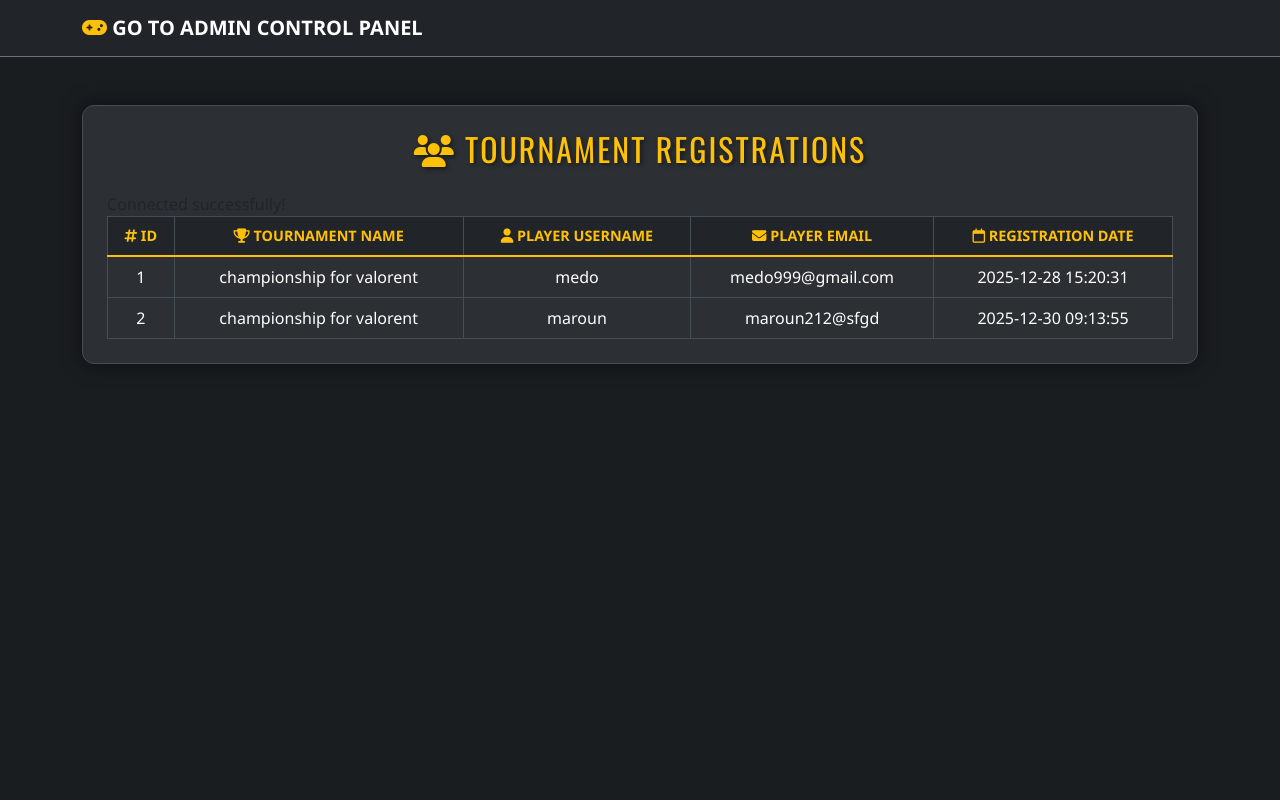
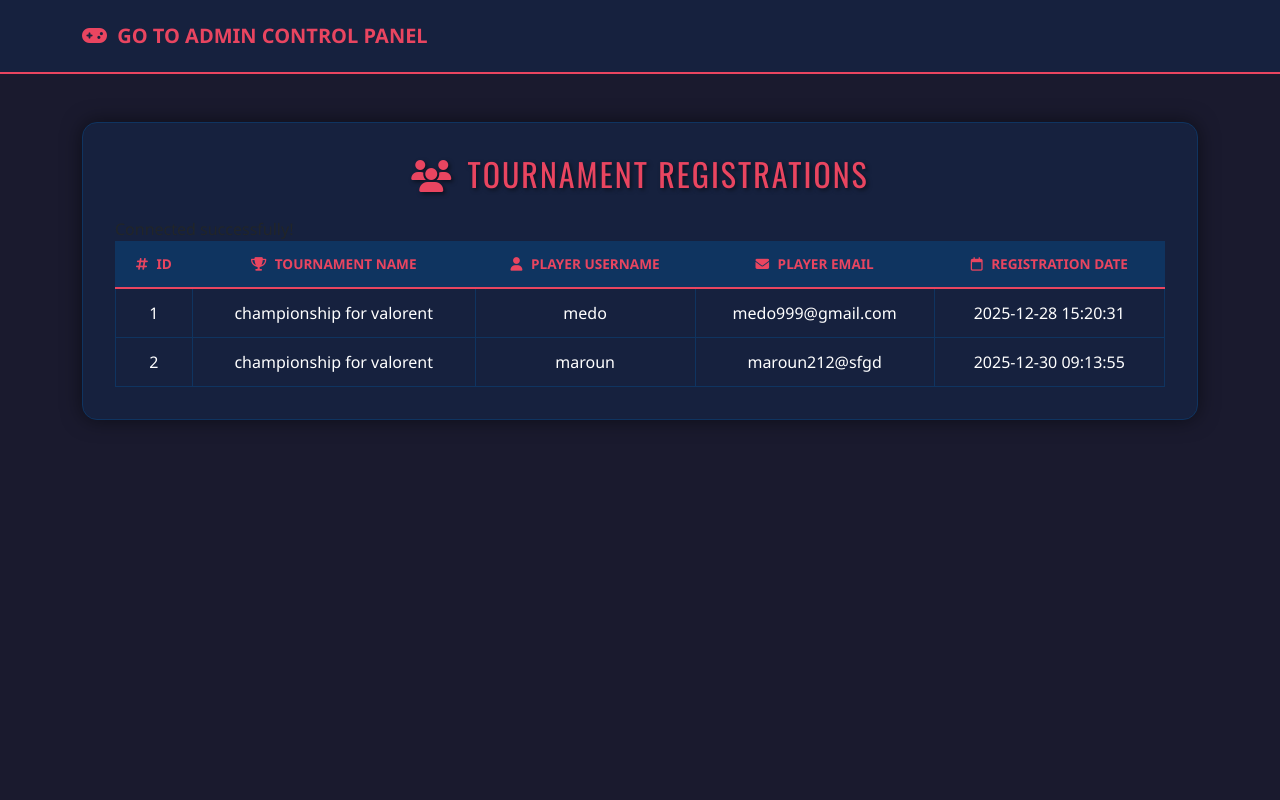
Before and after one commit to mohamed-mahmoud-coder/final_project, a PHP site: page /view_registrations.php?id=1 in a window 1280 px wide. Run offline with PHP 8.4, Linux system fonts and the light colour scheme; a user stored in the database is signed in; data comes from the database, SQL or seed files in the repository; both versions use the stored data as it was after the commit.

Commit message:
Refactor and enhance multiple files: remove admin_update.php, update login.php and registration.php structure, add edit_tournament.php, and improve styles in style3.css and style4.css.

```diff
--- /dev/null
+++ b/style3.css
@@ -0,0 +1,76 @@
+/* style.css */
+
+body {
+    background-color: #1a1a2e;
+    color: #fff;
+    font-family: 'Segoe UI', Tahoma, Geneva, Verdana, sans-serif;
+    min-height: 100vh;
+}
+
+/* Navbar Styling */
+.navbar-custom {
+    background-color: #16213e;
+    border-bottom: 2px solid #e94560;
+    margin-bottom: 3rem;
+    padding: 1rem 0;
+}
+
+.navbar-brand {
+    color: #e94560 !important;
+    font-weight: bold;
+    text-transform: uppercase;
+}
+
+/* Card Container */
+.card-custom {
+    background-color: #16213e;
+    border: 1px solid #0f3460;
+    border-radius: 15px;
+    box-shadow: 0 0 20px rgba(0,0,0,0.5);
+    padding: 2rem;
+}
+
+/* Headings */
+h2 {
+    font-family: 'Oswald', sans-serif;
+    text-transform: uppercase;
+    letter-spacing: 2px;
+    color: #e94560;
+    text-shadow: 2px 2px 4px rgba(0,0,0,0.5);
+}
+
+/* Table Styling */
+.table-custom {
+    margin-bottom: 0;
+    border-color: #0f3460;
+    color: #fff;
+}
+
+.table-custom thead th {
+    background-color: #0f3460;
+    color: #e94560;
+    border-bottom: 2px solid #e94560;
+    text-transform: uppercase;
+    font-size: 0.85rem;
+    padding: 12px;
+}
+
+.table-custom tbody td {
+    background-color: #16213e;
+    color: #fff;
+    vertical-align: middle;
+    border-color: #0f3460;
+    padding: 12px;
+}
+
+/* Hover Effect */
+.table-hover tbody tr:hover td {
+    background-color: #1a1a2e;
+    color: #e94560;
+    transition: 0.3s;
+}
+
+/* Icons */
+i {
+    margin-right: 5px;
+}
--- a/view_registrations.php
+++ b/view_registrations.php
@@ -9,67 +9,20 @@
     <link rel="stylesheet" href="https://cdnjs.cloudflare.com/ajax/libs/font-awesome/6.4.0/css/all.min.css">
     <link href="https://fonts.googleapis.com/css2?family=Oswald:wght@400;700&display=swap" rel="stylesheet">
 
-    <style>
-
-        body {
-            background-color: #1a1d20;
-            color: #e0e0e0;
-            font-family: 'Segoe UI', Tahoma, Geneva, Verdana, sans-serif;
-        }
-
-        h2 {
-            font-family: 'Oswald', sans-serif;
-            text-transform: uppercase;
-            letter-spacing: 2px;
-            color: #ffc107;
-            text-shadow: 2px 2px 4px rgba(0,0,0,0.5);
-        }
-
-        .card-custom {
-            background-color: #2c3034;
-            border: 1px solid #454d55;
-            box-shadow: 0 0 20px rgba(0,0,0,0.5);
-            border-radius: 12px;
-        }
-
-        .table-custom {
-            margin-bottom: 0;
-            border-color: #454d55;
-        }
-
-        .table-custom th {
-            background-color: #212529;
-            color: #ffc107;
-            border-bottom: 2px solid #ffc107;
-            text-transform: uppercase;
-            font-size: 0.9rem;
-        }
-
-        .table-custom td {
-            background-color: #2c3034;
-            color: #fff;
-            vertical-align: middle;
-            border-color: #454d55;
-        }
-
-        .table-hover tbody tr:hover td {
-            background-color: #3d4248;
-            color: #ffc107;
-            transition: 0.3s;
-        }
-    </style>
+    <link rel="stylesheet" href="style3.css">
 </head>
 <body>
 
-    <nav class="navbar navbar-expand-lg navbar-dark bg-dark border-bottom border-secondary mb-5">
+    <nav class="navbar navbar-expand-lg navbar-custom">
         <div class="container">
-            <a class="navbar-brand text-uppercase fw-bold" href="admin_home.php"><i class="fa-solid fa-gamepad text-warning"></i>  Go To Admin Control Panel</a>
+            <a class="navbar-brand" href="admin_home.php">
+                <i class="fa-solid fa-gamepad"></i> Go To Admin Control Panel
+            </a>
         </div>
     </nav>
 
-    <div class="container">
-
-        <div class="card card-custom p-4">
+    <div class="container pb-5">
+        <div class="card card-custom">
             <h2 class="text-center mb-4"><i class="fa-solid fa-users"></i> Tournament Registrations</h2>
 
             <div class="table-responsive">
```
Also changed, not shown: edit_tournament.php (renamed from admin_update.php, +5 -68 lines), login.php (+13 -15 lines), pr_db.sql (added, +157 -0 lines), registration.php (+14 -16 lines), style4.css (added, +79 -0 lines), 1 other file.
